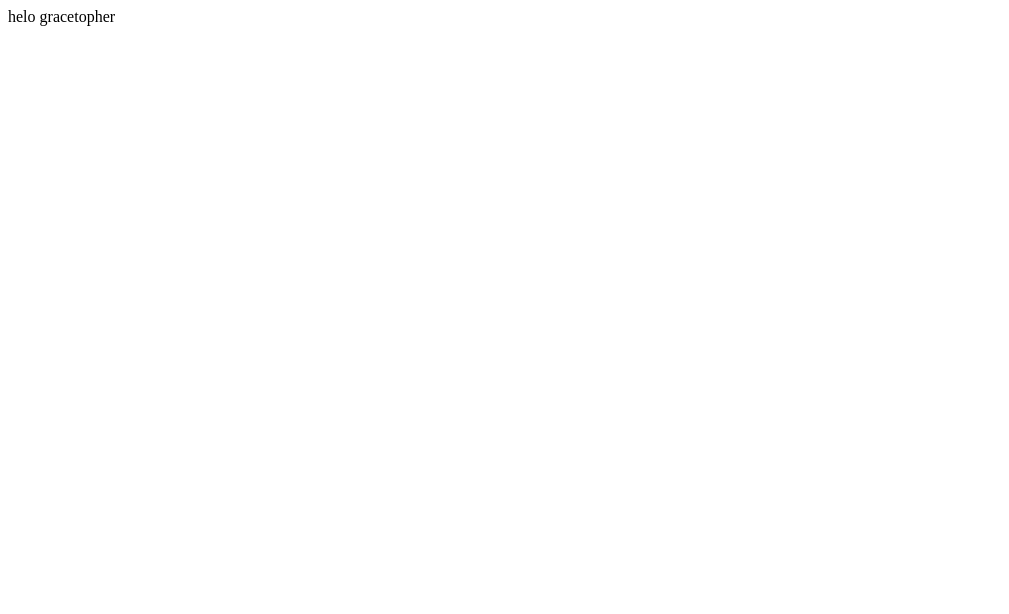
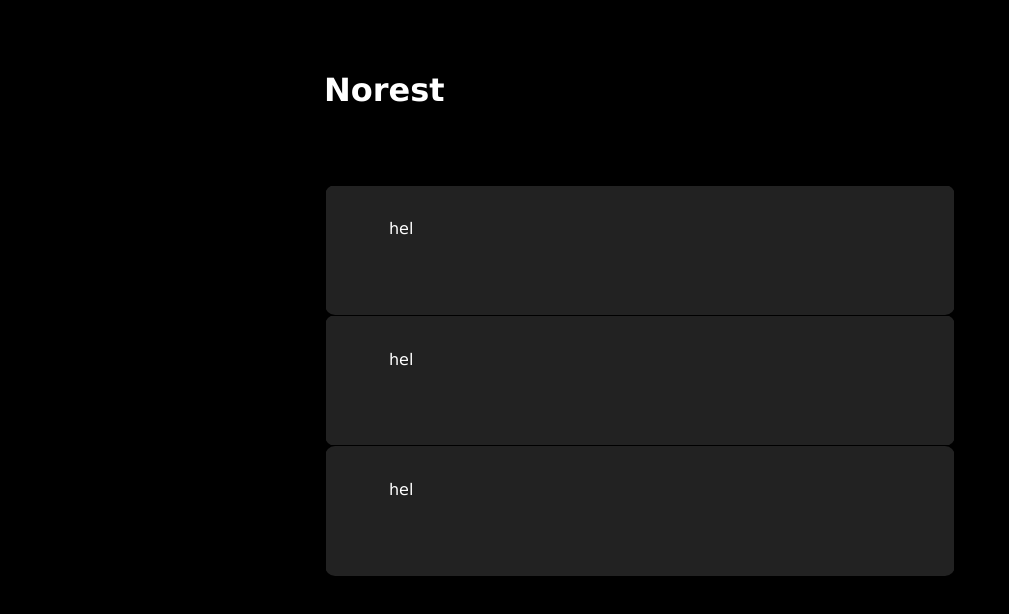
Before and after one commit to Napstaboo/no-rest, a plain HTML site: page index.html in a window 1280 px wide. Shown: the whole page, without its empty margins (0-1009 px from the left). Drawn offline with Linux system fonts and the light colour scheme.

Commit message:
update 1

```diff
--- a/index.html
+++ b/index.html
@@ -1,8 +1,26 @@
 <!DOCTYPE html?>
 
 <html>
+	<head><link rel="stylesheet" href="styles.css"></head>
 	<body>
-		<p>helo gracetopher</p>
+		<h1>Norest</h1>
+		<br><br><br>
+		<table>
+			<tr>
+				<td bgcolor="black" width = 25%> </td> <td bgcolor="#222222"> <p>hel</p></td> <td width = 25%> </td>
+			</tr>
+
+			<tr>
+				<td bgcolor="black" width = 25%> </td> <td bgcolor="#222222"> <p>hel</p></td> <td width = 25%> </td>
+			</tr>
+
+			<tr>
+
+				<td bgcolor="black" width = 25%> </td> <td bgcolor="#222222"> <p>hel</p></td> <td width = 25%> </td>
+			</tr>
+
+
+		</table>
 
 
 	</body>
--- /dev/null
+++ b/styles.css
@@ -0,0 +1,29 @@
+body {
+    background-color: black;
+  }
+  h1 {
+    padding-top: 5%;
+    padding-left: 25%;
+    color: white;
+    font-family: Verdana, Geneva, Tahoma, sans-serif;
+  }
+  p {
+    color: white;
+    font-family:  Verdana, Geneva, Tahoma, sans-serif;
+  }
+
+  table, th, td {
+    border: 1px solid black;
+    border-collapse: collapse;
+    border-radius: 10px;
+    padding: 5%;
+  }
+table{
+    width: 100%;
+    height: 50%;
+    table-layout:fixed;
+}
+
+th, td{
+    padding-top: 20px;
+}
```
